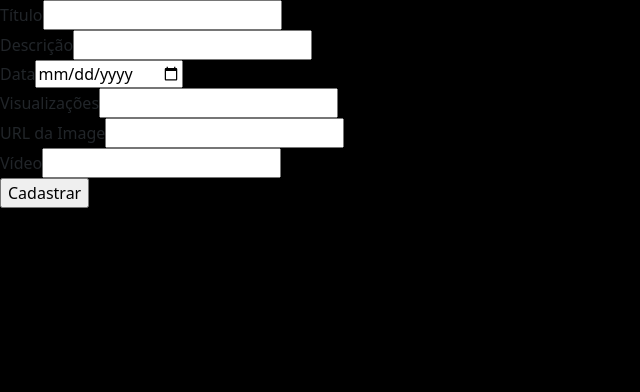
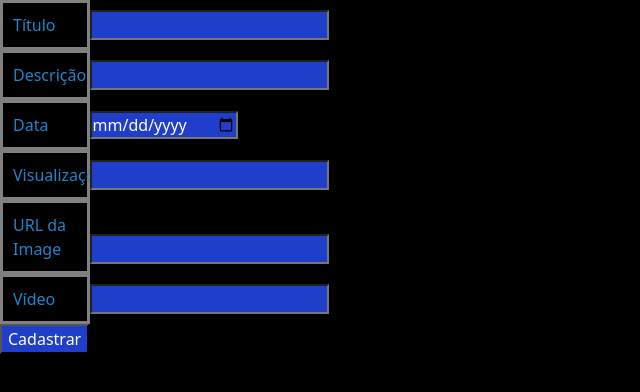
Before and after one commit to mastheusum/tcc-caio, a React (Create React App) app: page /cadastro-filme in a window 1280 px wide. Shown: the top 392 px of the page, without its empty margins (0-640 px from the left). Built offline with nearby package versions, Linux system fonts and the light colour scheme.

Commit message:
CSS do cadastro

```diff
--- a/public/templatemo_556_catalog_z/templatemo_556_catalog_z/css/templatemo-style.css
+++ b/public/templatemo_556_catalog_z/templatemo_556_catalog_z/css/templatemo-style.css
@@ -585,6 +585,7 @@ select:not([multiple]) {
     opacity: 1; /* Firefox */
 }
 
+
 @media (max-width: 991px) {
     .navbar-collapse {
         position: fixed;
--- a/src/Pages/CadastroFilme.jsx
+++ b/src/Pages/CadastroFilme.jsx
@@ -1,6 +1,7 @@
 import React, { useState } from 'react'
 import FilmeModelo from '../Data/FilmeModelo'
 import axios from 'axios'
+
 
 export default function CadastroFilme() {
 
@@ -28,31 +29,31 @@ export default function CadastroFilme() {
   return (
     <>
         <form onSubmit={ cadastrarFilme }>
-            <label htmlFor="title">Título</label>
-            <input onchange={Mudar} type="text" name="title" id="title" />
+            <label htmlFor="title" className='formulario'>Título</label>
+            <input onchange={Mudar} type="text" name="title" id="title" className='digite_aqui'/>
             <br />
 
-            <label htmlFor="description">Descrição</label>
-            <input onchange={Mudar} type="text" name="description" id="description" />
+            <label htmlFor="description" className='formulario'>Descrição</label>
+            <input onchange={Mudar} type="text" name="description" id="description" className='digite_aqui' />
             <br />
 
-            <label htmlFor="date">Data</label>
-            <input onchange={Mudar} type="date" name="date" id="date" />
+            <label htmlFor="date" className='formulario'>Data</label>
+            <input onchange={Mudar} type="date" name="date" id="date" className='digite_aqui'/>
             <br />
 
-            <label htmlFor="views">Visualizações</label>
-            <input onchange={Mudar} type="number" name="views" id="views" />
+            <label htmlFor="views" className='formulario'>Visualizações</label>
+            <input onchange={Mudar} type="number" name="views" id="views"  className='digite_aqui'/>
             <br />
 
-            <label htmlFor="image">URL da Image</label>
-            <input onchange={Mudar} type="text" name="image" id="image" />
+            <label htmlFor="image" className='formulario'>URL da Image</label>
+            <input onchange={Mudar} type="text" name="image" id="image"  className='digite_aqui'/>
             <br />
 
-            <label htmlFor="video_url">Vídeo</label>
-            <input onchange={Mudar} type="text" name="video_url" id="video_url" />
+            <label htmlFor="video_url" className='formulario'>Vídeo</label>
+            <input onchange={Mudar} type="text" name="video_url" id="video_url"  className='digite_aqui'/>
             <br />
 
-            <input type="submit" value="Cadastrar" />
+            <input type="submit" value="Cadastrar" className='digite_aqui'/>
         </form>
     </>
   )
```
Also changed, not shown: src/vendor/Css/templatemo-style.css.
